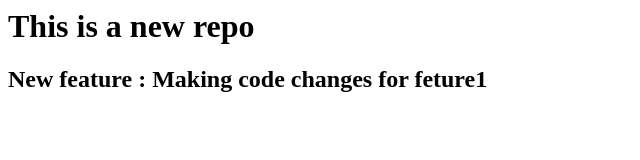
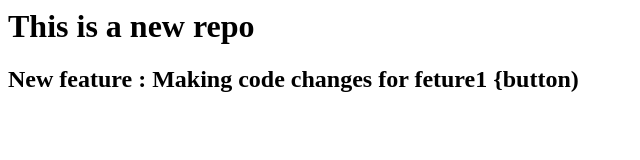
Before and after one commit to anshuman-99/LocalFolder, a plain HTML site: page index.html in a window 1280 px wide. Shown: the whole page, without its empty margins (0-640 px from the left). Drawn offline with Linux system fonts and the light colour scheme.

```diff
--- a/index.html
+++ b/index.html
@@ -1,2 +1,2 @@
 <h1>This is a new repo</h1>
-<h2>New feature : Making code changes for feture1</h2>
+<h2>New feature : Making code changes for feture1 {button)</h2>
```
